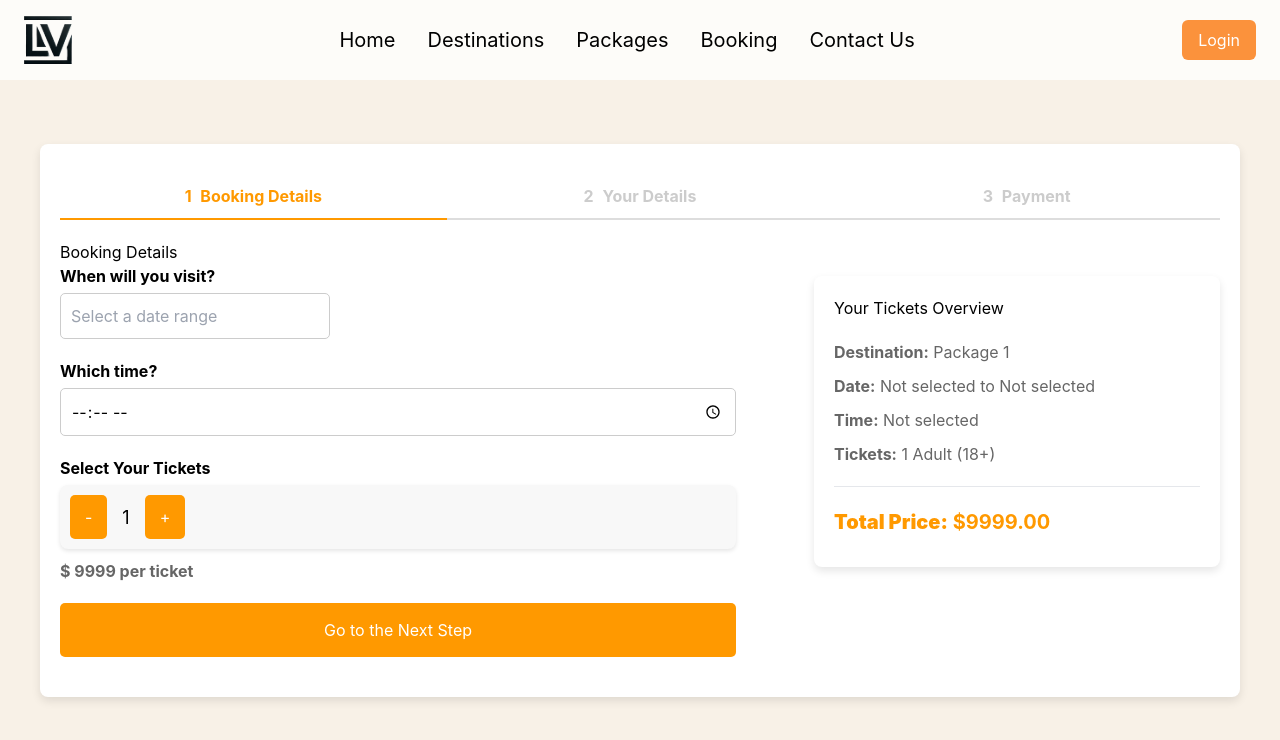
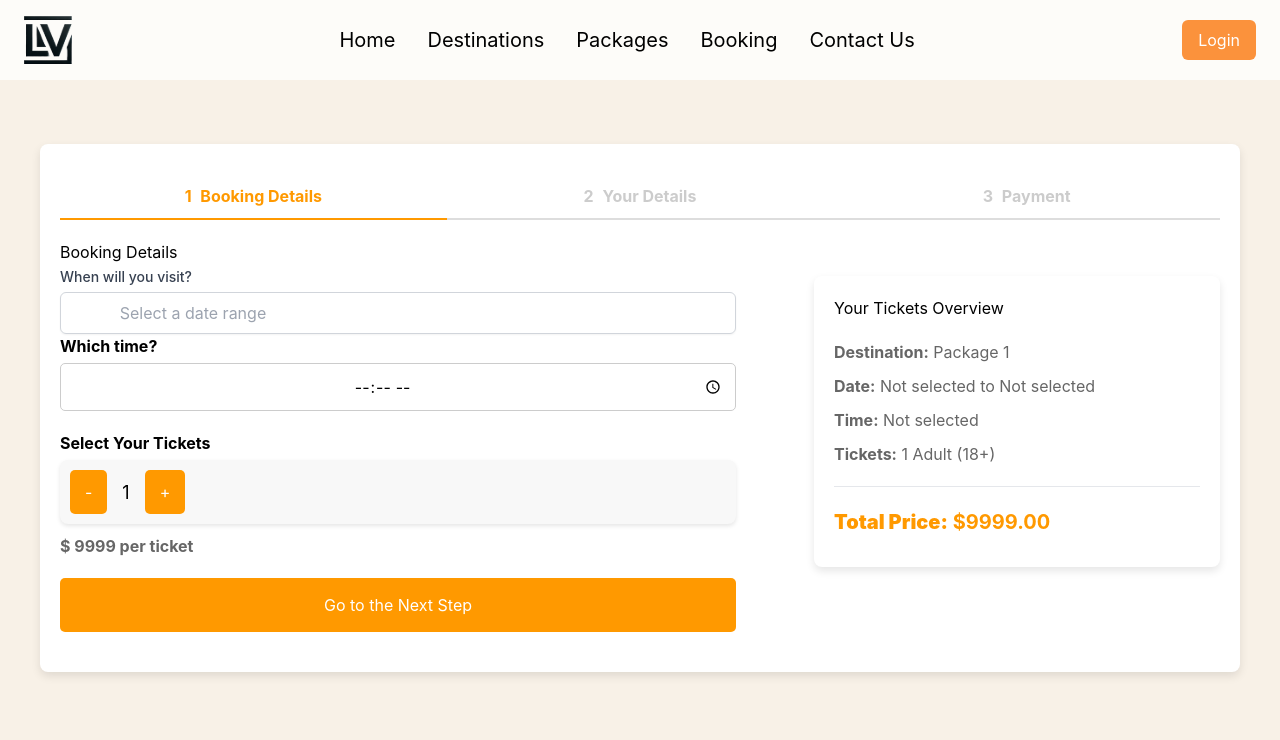
Before and after one commit to WladmirD/booking-agency, a React (Create React App) app: page /payments/1/1 in a window 1280 px wide. Shown: the top 740 px of the page. Built offline with nearby package versions, Linux system fonts and the light colour scheme.

Commit message:
fix date selector on payment screen

```diff
--- a/src/components/payments/index.jsx
+++ b/src/components/payments/index.jsx
@@ -136,8 +136,11 @@
                 <h3>Booking Details</h3>
 
                 {/* Date Range Picker */}
-                <div className={styles.formGroup}>
-                  <label>When will you visit?</label>
+                <div className='relative'>
+                  <label className='text-sm font-medium text-gray-700'>
+                    When will you visit?
+                  </label>
+                  <div className='mt-1 w-full border border-gray-300 rounded-md shadow-sm p-2'>
                     <DatePicker
                       selectsRange
                       startDate={formData.startDate}
@@ -150,9 +153,11 @@
                         });
                       }}
                       className={styles.selectField}
+                      style={{ display: 'flex' }}
                       dateFormat='MMM d, yyyy'
                       placeholderText='Select a date range'
                     />
+                  </div>
                 </div>
 
                 {/* Time Selector */}
--- a/src/components/payments/index.module.css
+++ b/src/components/payments/index.module.css
@@ -77,10 +77,7 @@
 
 .selectField {
     width: 100%;
-    padding: 10px;
-    border: 1px solid #ccc;
-    border-radius: 5px;
-    background-color: white;
+    text-align: center;
 }
 
 .ticketSelection {
```
Lines whose indentation alone changed are shown as unchanged.
